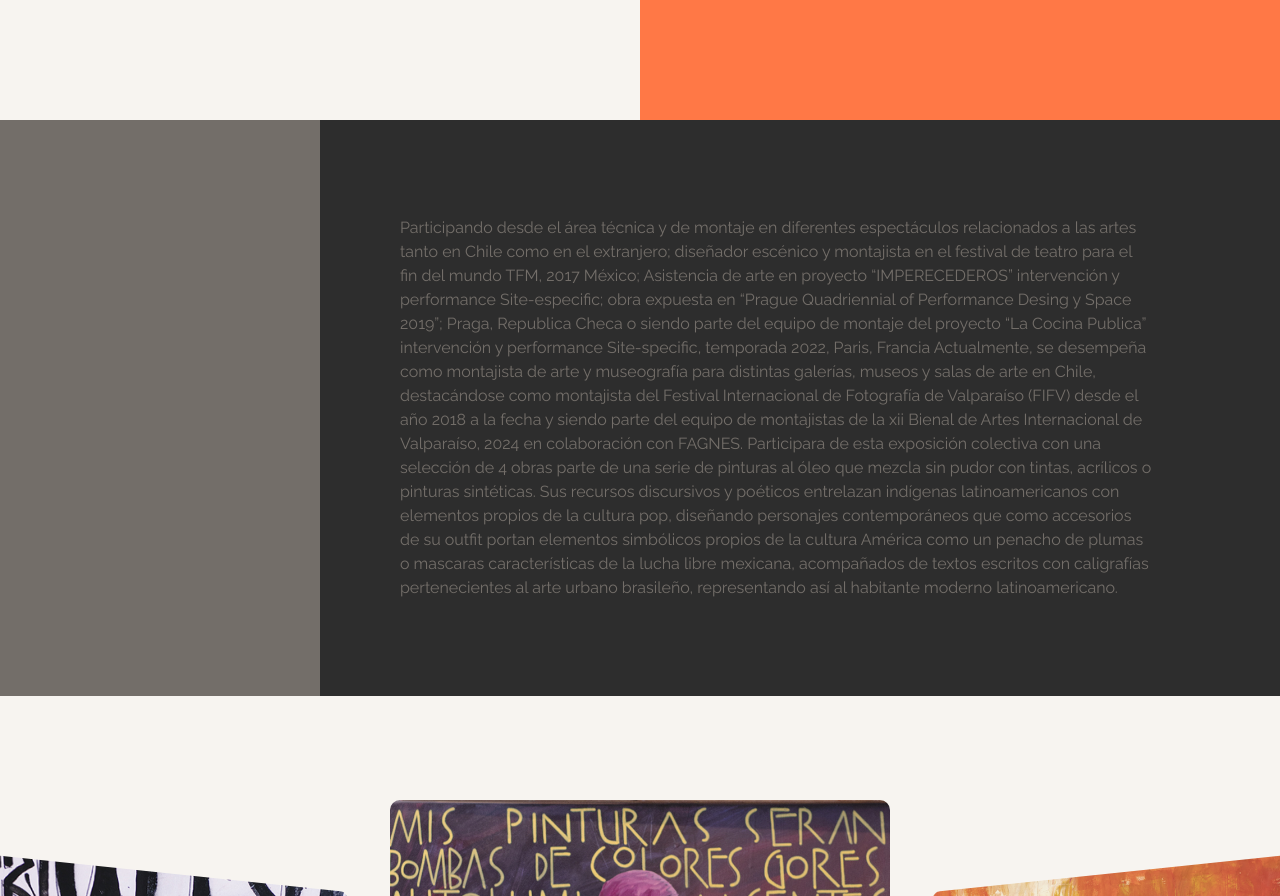
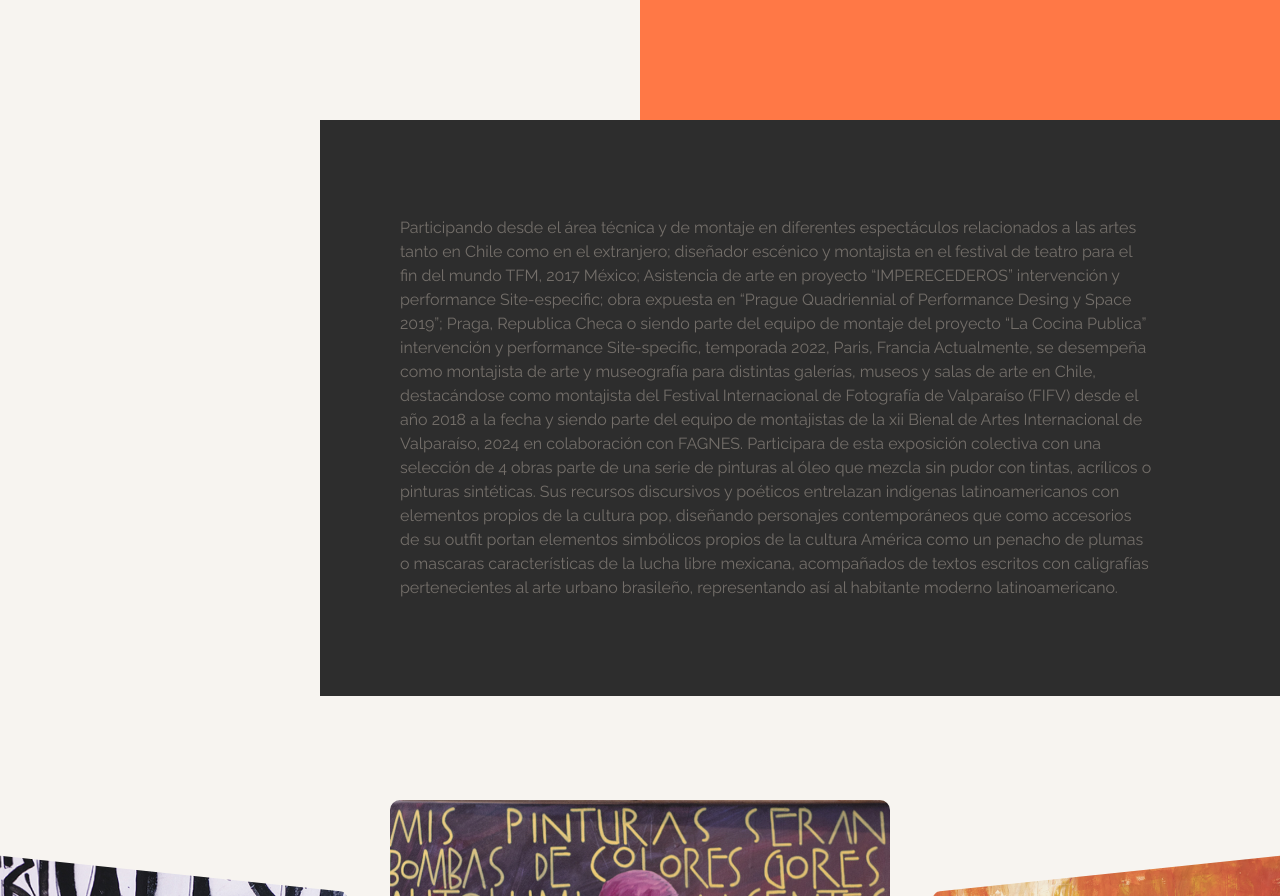
Before and after one commit to Najdorf12/art-gallery, a React (Vite) app: page /Artista/EduHinojosa in a window 1280 px wide. Shown: the part 680-1576 px from the top of the page. Built offline with nearby package versions, Linux system fonts and the light colour scheme.

Commit message:
add styles

```diff
--- a/src/pages/ArtistDetail2.jsx
+++ b/src/pages/ArtistDetail2.jsx
@@ -102,7 +102,7 @@ const ArtistDetail = ({ artistsData }) => {
           <div className="w-[90%] relative z-50 self-end text-balance text-grayCustom text-sm px-4 lg:pr-32  lg:w-[70%] lg:text-base">
             {artist.description3}
           </div>
-          <div className="absolute left-0 z-5 bg-grayCustom w-[5%] h-full lg:w-[25%]"></div>
+          <div className="absolute left-0 z-5 bg-whiteCustom w-[5%] h-full lg:w-[25%]"></div>
         </section>
 
         {/* Images Section */}
```
